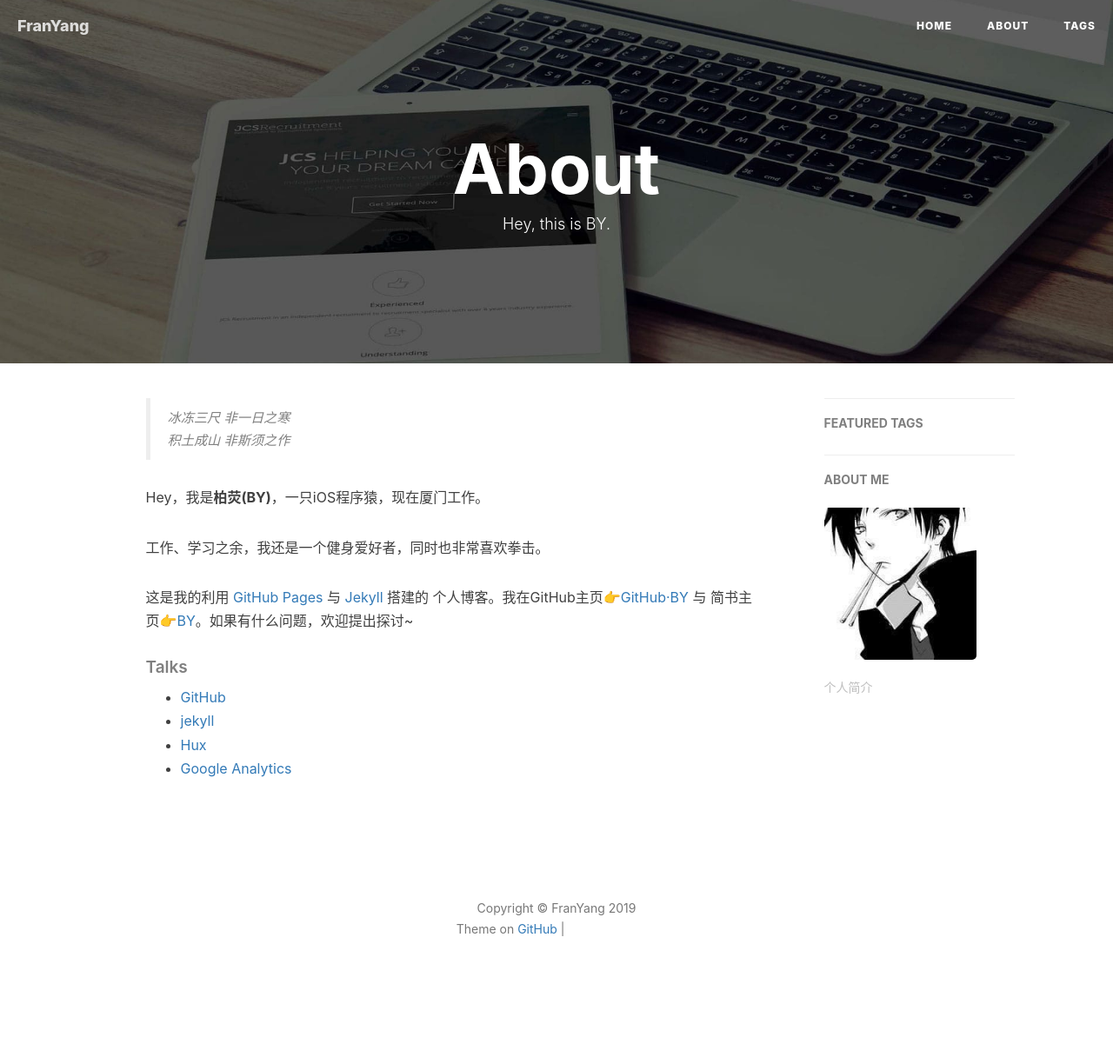
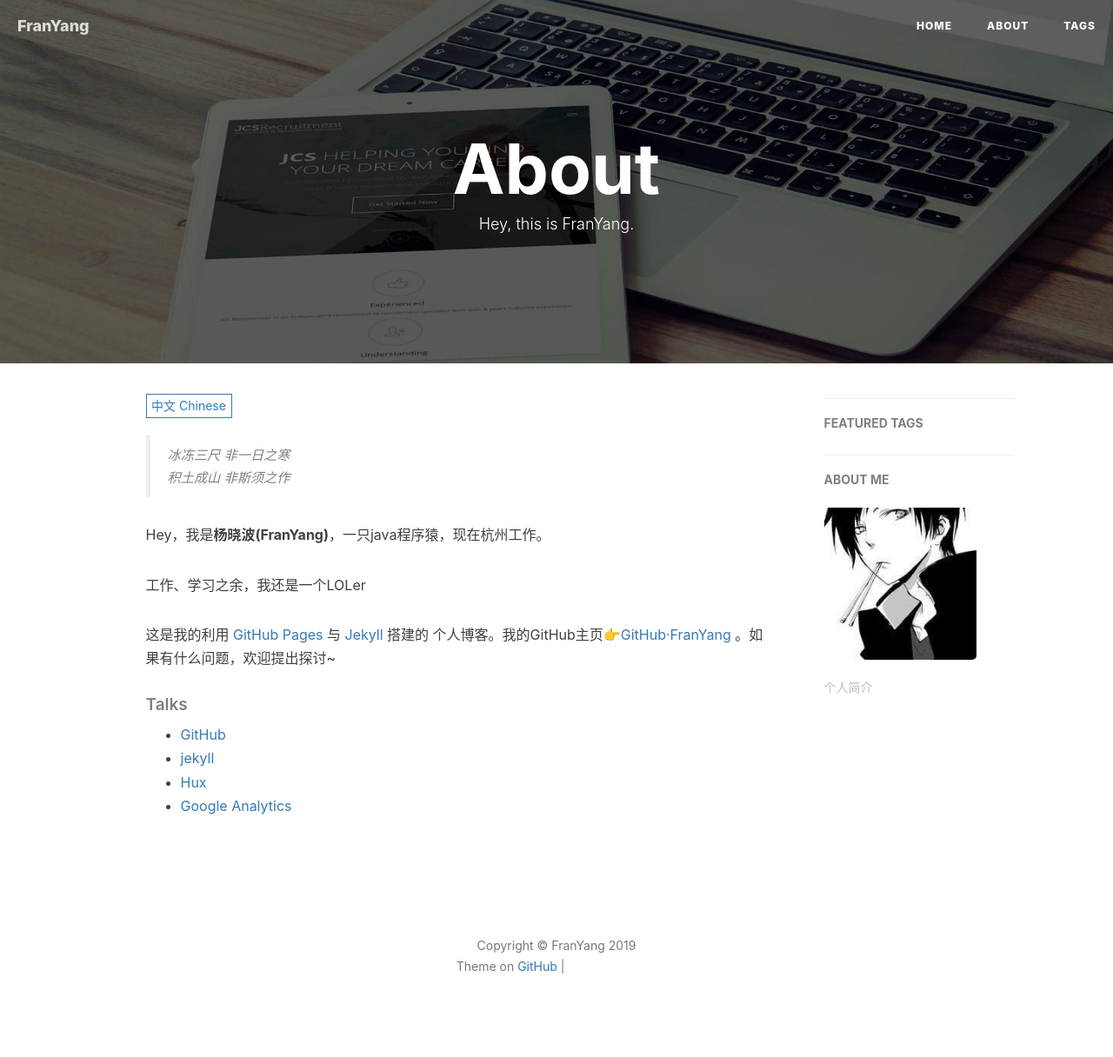
Before and after one commit to cxyxhJava/franyang.github.io, a Jekyll site: the page built from about.html, in a window 1280 px wide. Shown: the whole page at 87% size. Built offline with Jekyll 4.4.1, drawn with Linux system fonts in a browser that asks for light colours; nearby versions of some CDN libraries; comment, search, counter and statistics services are not loaded; before the commit the page ends 1173 px from its top, so only the background shows below that; grey boxes are pictures that could not be loaded.

Commit message:
修改about

```diff
--- a/about.html
+++ b/about.html
@@ -1,15 +1,15 @@
 ---
 layout: page
 title: "About"
-description: "Hey, this is BY."
+description: "Hey, this is FranYang."
 header-img: "img/post-bg-rwd.jpg"
 ---
 
 <!-- Language Selector -->
-<!-- <select class="sel-lang" onchange= "onLanChange(this.options[this.options.selectedIndex].value)">
+<select class="sel-lang" onchange= "onLanChange(this.options[this.options.selectedIndex].value)">
     <option value="0" selected> 中文 Chinese </option>
     <option value="1"> 英文 English </option>
-</select> -->
+</select>
 
 <!-- Chinese Version -->
 <div class="zh post-container">
@@ -18,11 +18,11 @@ header-img: "img/post-bg-rwd.jpg"
     <blockquote><p>冰冻三尺 非一日之寒<br>
     积土成山 非斯须之作</p></blockquote>
 
-    <p>Hey，我是<strong>柏荧(BY)</strong>，一只iOS程序猿，现在厦门工作。</p>
+    <p>Hey，我是<strong>杨晓波(FranYang)</strong>，一只java程序猿，现在杭州工作。</p>
 
-    <p>工作、学习之余，我还是一个健身爱好者，同时也非常喜欢拳击。</p>
+    <p>工作、学习之余，我还是一个LOLer</p>
 
-    <p>这是我的利用 <a href="https://pages.github.com/">GitHub Pages</a> 与 <a href="http://jekyll.com.cn/">Jekyll</a> 搭建的 个人博客。我在GitHub主页<a href="https://github.com/qiubaiying">👉GitHub·BY</a> 与 简书主页<a href="https://http://www.jianshu.com/u/e71990ada2fd">👉BY</a>。如果有什么问题，欢迎提出探讨~</p>
+    <p>这是我的利用 <a href="https://pages.github.com/">GitHub Pages</a> 与 <a href="http://jekyll.com.cn/">Jekyll</a> 搭建的 个人博客。我的GitHub主页<a href="https://github.com/franyang">👉GitHub·FranYang</a> 。如果有什么问题，欢迎提出探讨~</p>
 
     <p></p>
 
@@ -37,15 +37,15 @@ header-img: "img/post-bg-rwd.jpg"
 </div>
 
 <!-- English Version -->
-<!-- <div class="en post-container">
+ <div class="en post-container">
     <blockquote><p>Yet another iOS Developer. <br>
     Yet another Life-long Student.</p></blockquote>
 
-    <p>Hi, I am <strong>Baiying Qiu</strong>，you can call me <strong>BY</strong>. I am an iOS software engineer and currently working in Xiamen</p>
+    <p>Hi, I am <strong>XiaoboYang</strong>，you can call me <strong>FranYang</strong>. I am an java software engineer and currently working in Hangzhou</p>
 
-    <p>This is my personal blog, through making Github Pages and Jekyll.My GitHub  👉 <a href="http://github.com/qiubaiying">Github·BY</a>.</p>
+    <p>This is my personal blog, through making Github Pages and Jekyll.My GitHub  👉 <a href="http://github.com/franyang">Github·FranYang</a>.</p>
 
-    <p>I am a sports enthusiast, I like fitness, running and boxing.</p>
+    <p>I am a sports enYthusiast, I like fitness, running and boxing.</p>
 
     <h5>Talks</h5>
 
@@ -55,7 +55,7 @@ header-img: "img/post-bg-rwd.jpg"
     <li><a href="https://pages.github.com/">GitHub Pages</a></li>
     <li><a href="https://qiubaiying.github.io">BY</a></li>
     </ul>
-</div> -->
+</div>
 
 <!-- Handle Language Change -->
 <script type="text/javascript">
```
